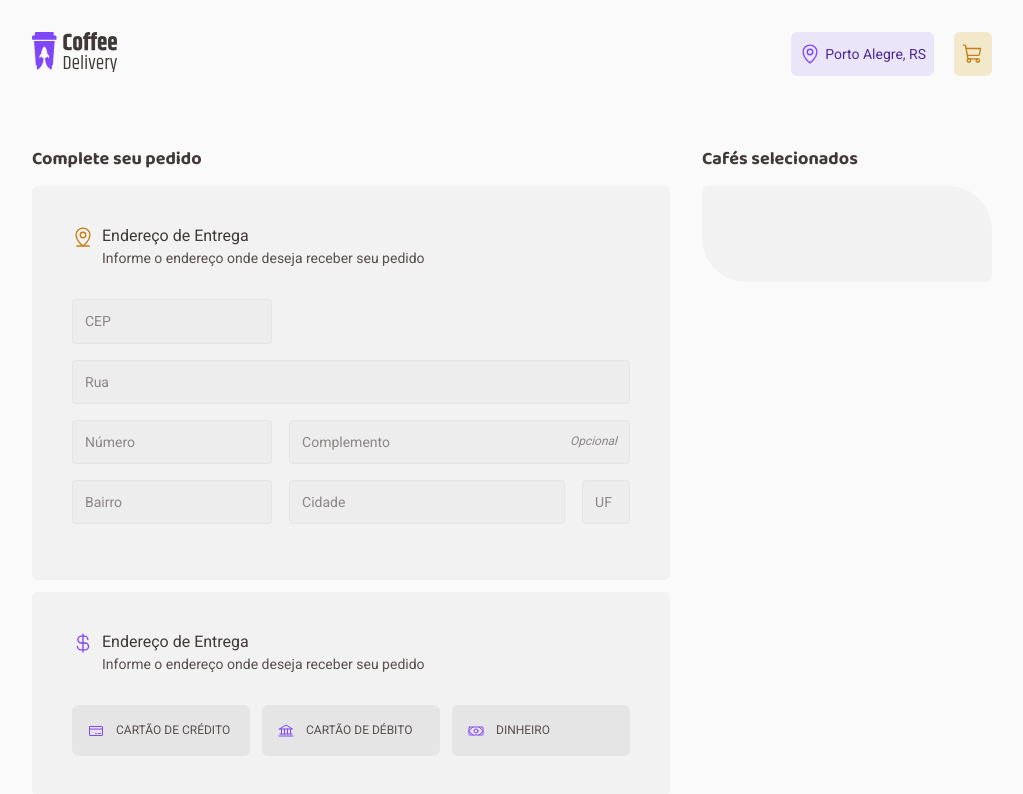
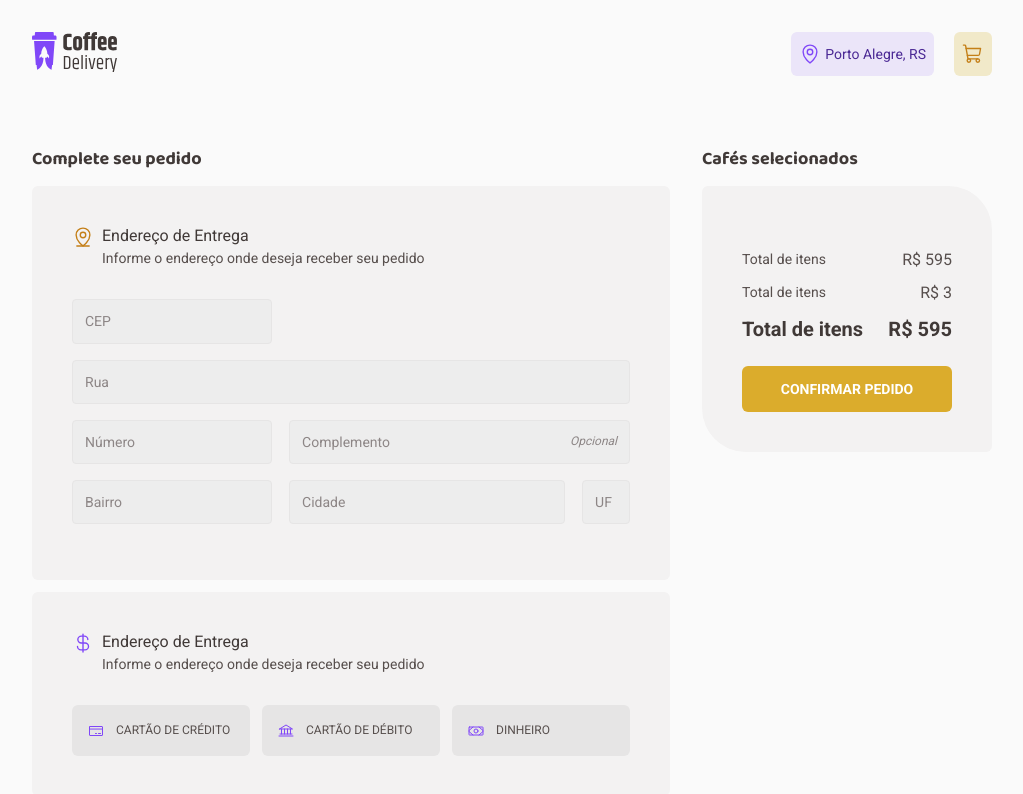
Before and after one commit to vitorxpd/coffee-delivery, a React (Vite) app: page /checkout in a window 1280 px wide. Shown: the top 794 px of the page, without its empty margins (128-1151 px from the left). Built offline with nearby package versions, Linux system fonts and the light colour scheme.

Commit message:
Cart Components

```diff
--- /dev/null
+++ b/src/pages/Checkout/components/CartItems/CartItem.tsx
@@ -0,0 +1,48 @@
+import { Minus, Plus, Trash } from 'phosphor-react'
+import { useContext } from 'react'
+import { CoffeesContext } from '../../../../contexts/CoffeesContext'
+import { priceFormatter } from '../../../../utils/formatter'
+
+import * as S from './styles'
+
+interface CartItemProps {
+  id: number
+  amount: number
+}
+
+export function CartItem({ id, amount }: CartItemProps) {
+  const { coffeesState } = useContext(CoffeesContext)
+
+  const { coffees } = coffeesState
+
+  const currentCoffeeIndex = coffees.findIndex((coffee) => coffee.id === id)
+
+  const coffee = coffees[currentCoffeeIndex]
+
+  const formattedPriceAmount = priceFormatter(coffee.price * amount)
+
+  return (
+    <S.CartItem>
+      <img src={coffee.imageUrl} alt="" />
+      <S.MainCoffeeContainer>
+        <S.CoffeeName>{coffee.name}</S.CoffeeName>
+        <S.ActionsContainer>
+          <S.Counter>
+            <S.CounterButton>
+              <Minus size={14} />
+            </S.CounterButton>
+            <S.CounterInput type="number" value={amount} disabled />
+            <S.CounterButton>
+              <Plus size={14} />
+            </S.CounterButton>
+          </S.Counter>
+          <S.RemoveButton>
+            <Trash size={16} />
+            <S.RemoveButtonText>Remover</S.RemoveButtonText>
+          </S.RemoveButton>
+        </S.ActionsContainer>
+      </S.MainCoffeeContainer>
+      <S.CoffeePrice>{formattedPriceAmount}</S.CoffeePrice>
+    </S.CartItem>
+  )
+}
--- a/src/pages/Checkout/components/CartItems/index.tsx
+++ b/src/pages/Checkout/components/CartItems/index.tsx
@@ -1,51 +1,19 @@
 import { useContext } from 'react'
 import { CoffeesContext } from '../../../../contexts/CoffeesContext'
-import { priceFormatter } from '../../../../utils/formatter'
+import { CartItem } from './CartItem'
 
 import * as S from './styles'
-
-interface CartMountProps {
-  id: number
-  amount: number
-}
 
 export function CartItems() {
   const { coffeesState } = useContext(CoffeesContext)
 
   const { cartItems } = coffeesState
 
-  const { coffees } = coffeesState
-
-  function cartMount({ id, amount }: CartMountProps) {
-    const currentCoffeeIndex = coffees.findIndex((coffee) => coffee.id === id)
-
-    const coffee = coffees[currentCoffeeIndex]
-
-    const formattedPriceAmount = priceFormatter(coffee.price * amount)
-
-    return (
-      <>
-        <img src={coffee.imageUrl} alt="" />
-        <S.MainCoffeeContainer>
-          <S.CoffeeName>{coffee.name}</S.CoffeeName>
-          <S.ActionsContainer>oi</S.ActionsContainer>
-        </S.MainCoffeeContainer>
-        <S.CoffeePrice>{formattedPriceAmount}</S.CoffeePrice>
-      </>
-    )
-  }
-
   return (
-    <S.CartItemsContainer>
-      <S.CoffeeList>
-        {cartItems.map((item) => {
-          return (
-            <S.CoffeeItem key={item.id}>
-              {cartMount({ id: item.id, amount: item.amount })}
-            </S.CoffeeItem>
-          )
-        })}
-      </S.CoffeeList>
-    </S.CartItemsContainer>
+    <S.CartItemsList>
+      {cartItems.map((item) => {
+        return <CartItem id={item.id} amount={item.amount} key={item.id} />
+      })}
+    </S.CartItemsList>
   )
 }
--- a/src/pages/Checkout/components/CartItems/styles.ts
+++ b/src/pages/Checkout/components/CartItems/styles.ts
@@ -1,21 +1,18 @@
 import styled from 'styled-components'
 import { pxToRem } from '../../../../utils/pxToRem'
 
-export const CartItemsContainer = styled.div`
-  margin-top: ${pxToRem(15)};
-  padding: ${pxToRem(40)};
-  background: ${(props) => props.theme['base-card']};
-  border-radius: 6px 44px;
-`
-
-export const CoffeeList = styled.ul`
-  padding: ${pxToRem(8)};
+export const CartItemsList = styled.ul`
+  display: flex;
+  flex-direction: column;
+  gap: ${pxToRem(24)};
   list-style: none;
 `
 
-export const CoffeeItem = styled.li`
+export const CartItem = styled.li`
+  padding: ${pxToRem(8)} ${pxToRem(4)} ${pxToRem(24)} ${pxToRem(4)};
   display: flex;
   gap: ${pxToRem(20)};
+  border-bottom: 1px solid ${(props) => props.theme['base-button']};
 
   img {
     width: ${pxToRem(64)};
@@ -24,9 +21,10 @@ export const CoffeeItem = styled.li`
 `
 
 export const MainCoffeeContainer = styled.div`
-  width: 100%;
   display: flex;
   flex-direction: column;
+  gap: ${pxToRem(8)};
+  flex: 1;
 `
 
 export const CoffeeName = styled.span`
@@ -39,4 +37,79 @@ export const CoffeePrice = styled.strong`
   color: ${(props) => props.theme['base-text']};
 `
 
-export const ActionsContainer = styled.div``
+export const ActionsContainer = styled.div`
+  display: flex;
+  gap: ${pxToRem(8)};
+`
+
+export const Counter = styled.div`
+  padding: ${pxToRem(8)};
+  display: flex;
+  align-items: center;
+  gap: ${pxToRem(4)};
+  border-radius: 6px;
+  background: ${(props) => props.theme['base-button']};
+`
+
+export const CounterButton = styled.button`
+  width: ${pxToRem(14)};
+  height: ${pxToRem(14)};
+  background: transparent;
+  border: none;
+  cursor: pointer;
+
+  &:hover svg {
+    color: ${(props) => props.theme['purple-dark']};
+  }
+
+  svg {
+    color: ${(props) => props.theme.purple};
+  }
+`
+
+export const CounterInput = styled.input`
+  width: 20px;
+  border: 0;
+  color: ${(props) => props.theme['base-title']};
+  text-align: center;
+  -moz-appearance: textfield;
+
+  &::-webkit-outer-spin-button,
+  &::-webkit-inner-spin-button {
+    -webkit-appearance: none;
+  }
+`
+
+export const RemoveButton = styled.button`
+  padding: ${pxToRem(8)};
+  display: flex;
+  align-items: center;
+  gap: ${pxToRem(4)};
+  border-radius: 6px;
+  background: ${(props) => props.theme['base-button']};
+  border: 0;
+  cursor: pointer;
+
+  &:hover {
+    background: ${(props) => props.theme['base-hover']};
+
+    svg {
+      color: ${(props) => props.theme['purple-dark']};
+    }
+
+    span {
+      color: ${(props) => props.theme['base-subtitle']};
+    }
+  }
+
+  svg {
+    color: ${(props) => props.theme.purple};
+  }
+`
+
+export const RemoveButtonText = styled.span`
+  font-size: ${pxToRem(12)};
+  line-height: 1.6;
+  color: ${(props) => props.theme['base-text']};
+  text-transform: uppercase;
+`
--- /dev/null
+++ b/src/pages/Checkout/components/CartTotalizer/index.tsx
@@ -0,0 +1,20 @@
+import * as S from './styles'
+
+export function CartTotalizer() {
+  return (
+    <S.CartTotalizerContainer>
+      <S.Container>
+        <S.TotalItemsText>Total de itens</S.TotalItemsText>
+        <S.TotalItemsPrice>R$ 595</S.TotalItemsPrice>
+      </S.Container>
+      <S.Container>
+        <S.ShippingText>Total de itens</S.ShippingText>
+        <S.ShippingPrice>R$ 3</S.ShippingPrice>
+      </S.Container>
+      <S.Container>
+        <S.Highlight>Total de itens</S.Highlight>
+        <S.Highlight>R$ 595</S.Highlight>
+      </S.Container>
+    </S.CartTotalizerContainer>
+  )
+}
--- /dev/null
+++ b/src/pages/Checkout/components/CartTotalizer/styles.ts
@@ -0,0 +1,37 @@
+import styled from 'styled-components'
+import { pxToRem } from '../../../../utils/pxToRem'
+
+export const CartTotalizerContainer = styled.div`
+  display: flex;
+  flex-direction: column;
+  gap: ${pxToRem(12)};
+`
+
+export const Container = styled.div`
+  display: flex;
+  justify-content: space-between;
+`
+
+const BaseText = styled.span`
+  line-height: 1.3;
+  color: ${(props) => props.theme['base-text']};
+`
+
+export const TotalItemsText = styled(BaseText)`
+  font-size: ${pxToRem(14)};
+`
+
+export const TotalItemsPrice = styled(BaseText)``
+
+export const ShippingText = styled(BaseText)`
+  font-size: ${pxToRem(14)};
+`
+
+export const ShippingPrice = styled(BaseText)``
+
+export const Highlight = styled.span`
+  font-size: ${pxToRem(20)};
+  font-weight: 700;
+  color: ${(props) => props.theme['base-subtitle']};
+  line-height: 1.3;
+`
--- a/src/pages/Checkout/index.tsx
+++ b/src/pages/Checkout/index.tsx
@@ -1,14 +1,18 @@
 import { CartItems } from './components/CartItems'
-
+import { CartTotalizer } from './components/CartTotalizer'
 import { FormInputs } from './components/FormInputs'
 import { PaymentMethods } from './components/PaymentMethods'
 
 import * as S from './styles'
 
 export function Checkout() {
+  function handleSubmit(event: any) {
+    event.preventDefault()
+  }
+
   return (
     <S.CheckoutContainer>
-      <form>
+      <form onSubmit={handleSubmit}>
         <S.RegisterContainer>
           <S.FormTitle>Complete seu pedido</S.FormTitle>
           <FormInputs />
@@ -16,7 +20,11 @@ export function Checkout() {
         </S.RegisterContainer>
         <S.CheckoutItemsContainer>
           <S.FormTitle>Cafés selecionados</S.FormTitle>
-          <CartItems />
+          <S.CartItemsContainer>
+            <CartItems />
+            <CartTotalizer />
+            <S.SubmitButton type="submit">Confirmar pedido</S.SubmitButton>
+          </S.CartItemsContainer>
         </S.CheckoutItemsContainer>
       </form>
     </S.CheckoutContainer>
--- a/src/pages/Checkout/styles.ts
+++ b/src/pages/Checkout/styles.ts
@@ -24,3 +24,36 @@ export const RegisterContainer = styled.div`
 export const CheckoutItemsContainer = styled.div`
   width: ${pxToRem(448)};
 `
+
+export const CartItemsContainer = styled.div`
+  margin-top: ${pxToRem(15)};
+  padding: ${pxToRem(40)};
+  display: flex;
+  flex-direction: column;
+  gap: ${pxToRem(24)};
+  background: ${(props) => props.theme['base-card']};
+  border-radius: 6px 44px;
+`
+
+export const SubmitButton = styled.button`
+  padding: ${pxToRem(12)} ${pxToRem(8)};
+  display: flex;
+  justify-content: center;
+  align-items: center;
+
+  background: ${(props) => props.theme.yellow};
+  border: 0;
+  border-radius: 6px;
+
+  font-weight: 700;
+  font-size: ${pxToRem(14)};
+  line-height: 1.6;
+  color: ${(props) => props.theme.white};
+  text-transform: uppercase;
+
+  cursor: pointer;
+
+  &:hover {
+    background: ${(props) => props.theme['yellow-dark']};
+  }
+`
```
